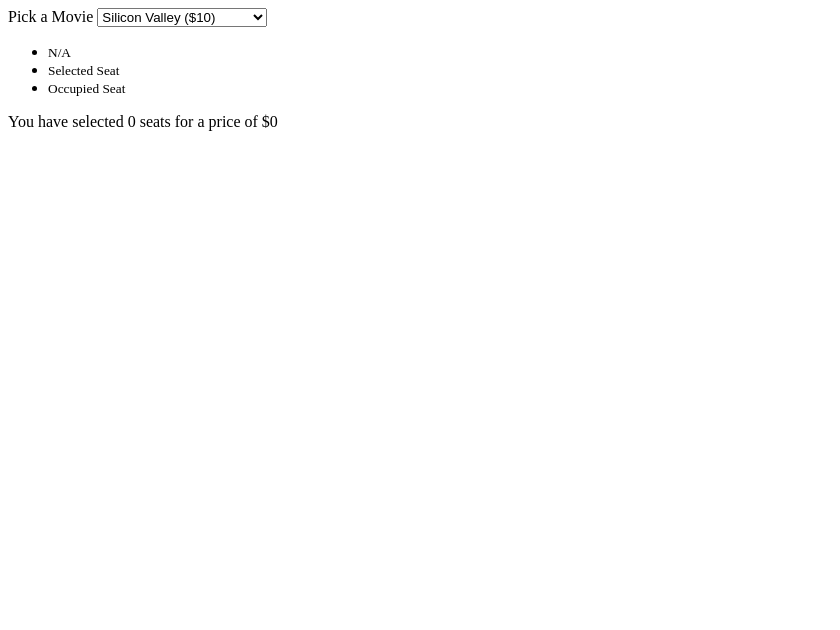
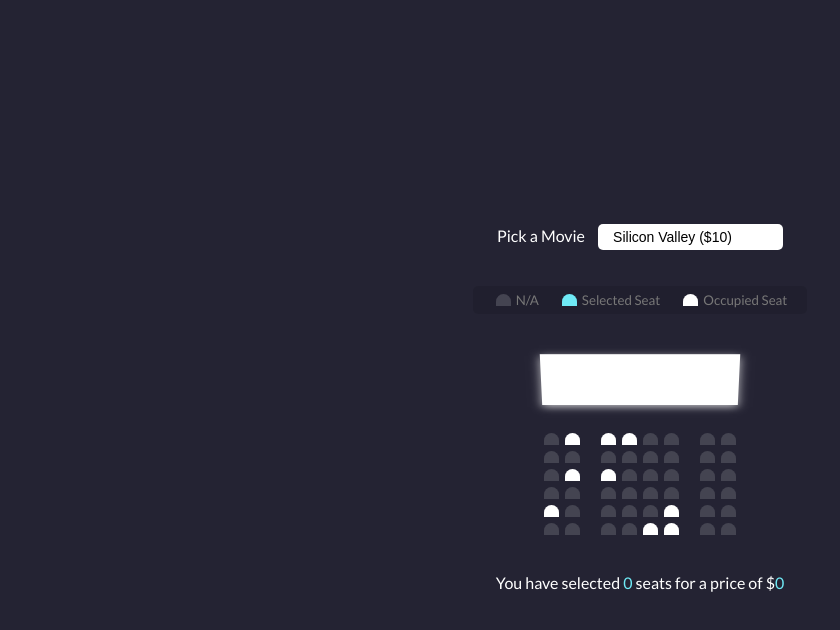
Before and after one commit to BryantLan12138/Movie_seat_booking, a plain HTML site: page index.html in a window 1280 px wide. Shown: the whole page, without its empty margins (0-840 px from the left). Drawn offline with Linux system fonts and the light colour scheme.

Commit message:
updated css and js

```diff
--- a/index.html
+++ b/index.html
@@ -23,11 +23,11 @@
             <small>N/A</small>
         </li>
         <li>
-            <div class="seat"></div>
+            <div class="seat Selected"></div>
             <small>Selected Seat</small>
         </li>
         <li>
-            <div class="seat"></div>
+            <div class="seat Occupied"></div>
             <small>Occupied Seat</small>
         </li>
     </ul>
--- a/script.js
+++ b/script.js
@@ -0,0 +1,32 @@
+const container = document.querySelector('.container');
+const seats = document.querySelectorAll('row .seat:not(.Occupied)');
+const count = document.getElementById('count');
+const total = document.getElementById('total');
+const movieSelect = document.getElementById('movie');
+
+let ticketPrice = parseInt(movieSelect.value);
+
+//Update total count of selected seats
+function updateSelectedCount() {
+    const selectedSeats = document.querySelectorAll('.row .seat.Selected');
+    const selectedSeatsCount = selectedSeats.length;
+    // console.log(selectedSeatsCount);
+    count.innerText = selectedSeatsCount;
+    total.innerText = selectedSeatsCount * ticketPrice;
+}
+
+//event listener on seats
+container.addEventListener('click', e => {
+    if(e.target.classList.contains('seat') && !e.target.classList.contains('Occupied')) {
+        // console.log(e.target);
+        e.target.classList.toggle('Selected');
+
+        updateSelectedCount();
+    }
+});
+
+//Movie select event
+movieSelect.addEventListener('change', e => {
+    ticketPrice = parseInt(e.target.value);
+    updateSelectedCount();
+})
--- a/style.css
+++ b/style.css
@@ -0,0 +1,125 @@
+@import url("https://fonts.googleapis.com/css2?family=Lato&display=swap");
+
+* {
+  box-sizing: border-box;
+}
+
+body {
+  background-color: #242333;
+  color: #fff;
+  display: flex;
+  flex-direction: column;
+  align-items: center;
+  justify-content: center;
+  height: 100vh;
+  font-family: "Lato", sans-serif;
+  margin: 0;
+}
+
+/*add 3D effectiveness */
+.container {
+  perspective: 2000px;
+  margin-bottom: 30px;
+}
+
+.movie_container {
+  margin: 20px 0;
+}
+
+.movie_container select {
+  background-color: #fff;
+  border: 0;
+  border-radius: 5px;
+  font-size: 14px;
+  margin-left: 10px;
+  padding: 5px 15px 5px 15px;
+  /*delete the dropdown symbol*/
+  -moz-appearance: none;
+  -webkit-appearance: none;
+  appearance: none;
+}
+
+.seat {
+  background-color: #444451;
+  height: 12px;
+  width: 15px;
+  margin: 3px;
+  /*make the symbol of each seat*/
+  border-top-left-radius: 10px;
+  border-top-right-radius: 10px;
+}
+
+.row {
+  display: flex;
+}
+
+.seat.Selected {
+  background-color: #6feaf6;
+}
+
+.seat.Occupied {
+  background-color: #fff;
+}
+
+/*add path*/
+.seat:nth-of-type(2) {
+  margin-right: 18px;
+}
+
+.seat:nth-last-of-type(2) {
+  margin-left: 18px;
+}
+
+/*hover annimation */
+.seat:not(.Occupied):hover {
+  cursor: pointer;
+  transform: scale(1.2);
+}
+
+.showcase .seat:not(.Occupied):hover {
+  cursor: default;
+  transform: scale(1);
+}
+
+.showcase {
+  background: rgba(0, 0, 0, 0.1);
+  padding: 5px 10px;
+  border-radius: 5px;
+  color: #777;
+  /*delete the dot points*/
+  list-style-type: none;
+  display: flex;
+  justify-content: space-between;
+}
+
+.showcase li {
+  display: flex;
+  align-items: center;
+  justify-content: center;
+  margin: 0 10px;
+}
+
+.showcase li small {
+  margin-left: 2px;
+}
+
+.row {
+  display: flex;
+}
+
+.screen {
+  background-color: #fff;
+  height: 70px;
+  width: 100%;
+  margin: 15px 0;
+  transform: rotateX(-45deg);
+  box-shadow: 0 3px 10px rgba(255, 255, 255, 0.7);
+}
+
+p.text {
+  margin: 5px 0;
+}
+
+p.text span {
+  color: #6feaf6;
+}
```
